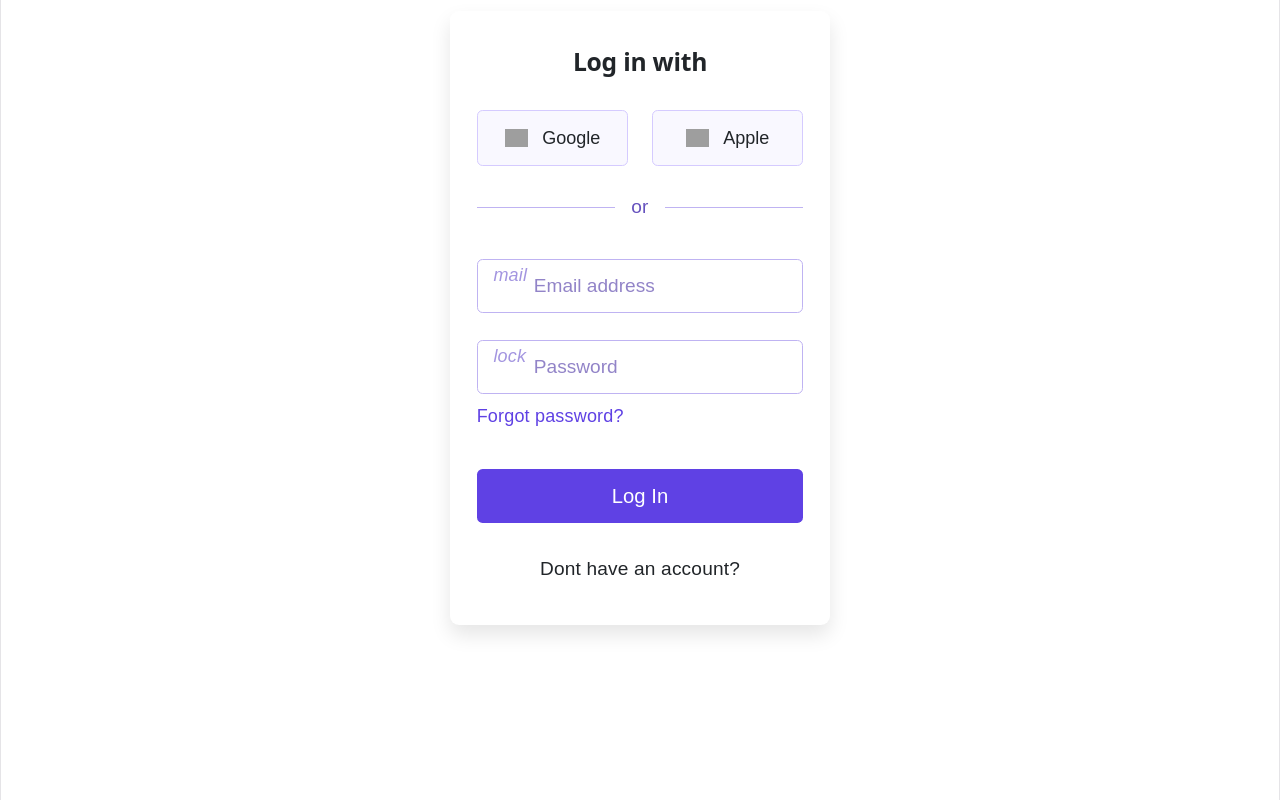
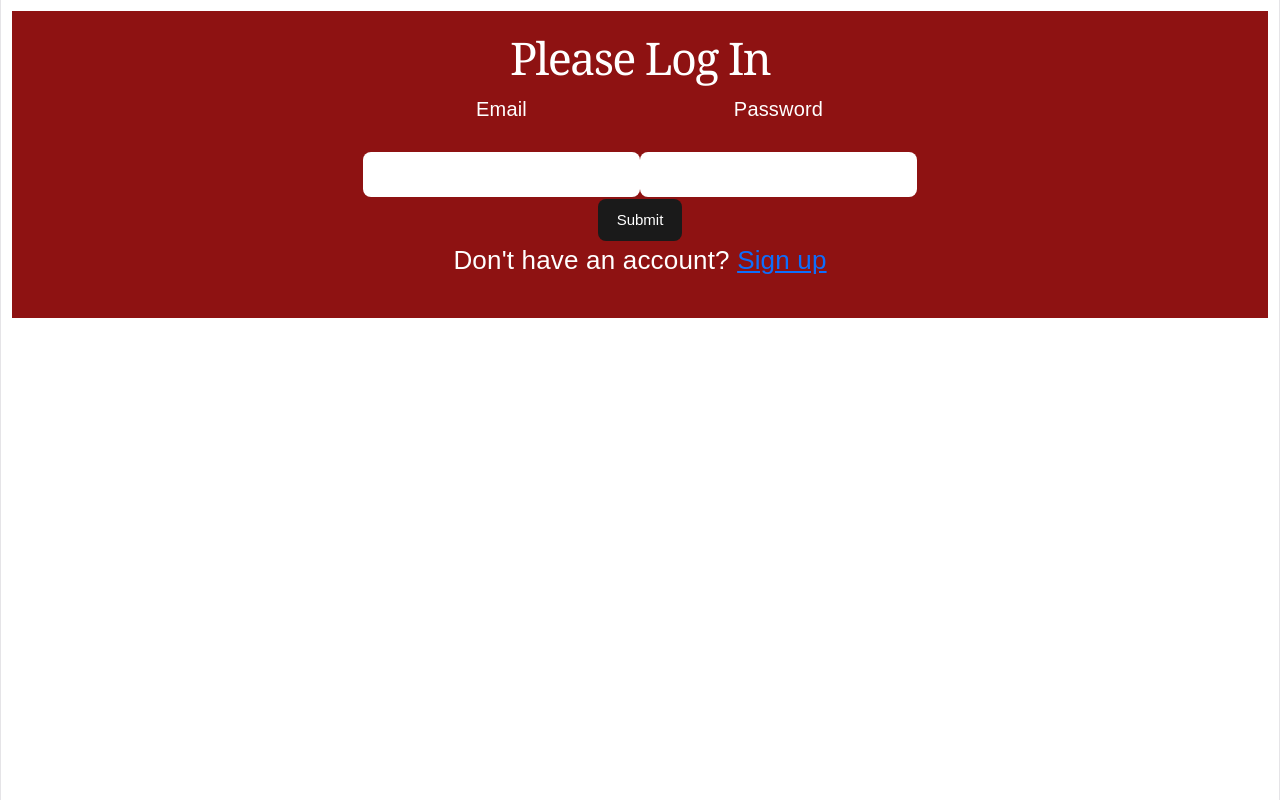
Before and after one commit to ptn23/QuoraLite, a React (Vite) app: page / in a window 1280 px wide. Built offline with nearby package versions, Linux system fonts and the light colour scheme; grey boxes are pictures that could not be loaded.

Commit message:
Successfully created login/sign in pages

```diff
--- a/src/App.jsx
+++ b/src/App.jsx
@@ -1,4 +1,4 @@
-import { useState } from 'react'
+import { useEffect, useState } from 'react'
 import React from 'react';
 import { useRoutes, Link } from 'react-router-dom'
 import CreatePost from './pages/CreatePost';
@@ -7,8 +7,6 @@ import ReadPosts from './pages/ReadPosts';
 import ViewDetail from './pages/ViewDetail';
 import './App.css'
 import Login from './pages/Login';
-import SocialLogin from "./components/SocialLogin";
-import InputField from "./components/InputField";
 import SignUp from './pages/SignUp';
 
 function App() {
@@ -17,59 +15,62 @@ function App() {
   const [search, setSearch] = useState('')
   const [flag, setFlag] = useState('')
   const [mode, setMode] = useState('Dark')
-  //const [token, setToken] = useState()
-  const [login, setLogin] = useState(false)
 
-  const handleLogin = (e) =>{
-    e.preventDefault();
+  const [login, setLogin] = useState(() => {
+    return localStorage.getItem('isLoggedIn') === 'true'
+  })
+
+  useEffect(() => {
+    localStorage.getItem('isLoggedIn', login)
+  }, [login])
+
+  const handleLogin = (session) =>{
     setLogin(true);
+  }
+
+  const handleLogout = () =>{
+    setLogin(false);
+    localStorage.removeItem('isLoggedIn');
   }
 
   let element = useRoutes([
     {
       path: "/",
-      element:<ReadPosts
-      sortBy={sortBy}
-      search={search}
-      flags={flag}/>
+      element: login ?
+      (<ReadPosts sortBy={sortBy} search={search} flags={flag}/>) :
+      (<LoginView onLogin={handleLogin}/>)
     },
     {
       path:"/edit/:id",
-      element: <EditPost />
+      element: login?
+      (<EditPost />):
+      (<LoginView onLogin={handleLogin}/>)
     },
     {
       path:"/new",
-      element: <CreatePost />
+      element: login?
+      (<CreatePost />) :
+      (<LoginView onLogin={handleLogin}/>)
     },
     {
       path:"/detail/:id",
       element: <ViewDetail/>
     },
+    {
+      path: "/signup",
+      element: <SignUp/>
+    }
   ]);
 
-  if (!login){
-    return (
-    <div className="login-container">
-      <h2 className="form-title">Log in with</h2>
-      <SocialLogin />
-      <p className="separator"><span>or</span></p>
-      <form action="#" className="login-form" onSubmit={handleLogin}>
-        <InputField type="email" placeholder="Email address" icon="mail" />
-        <InputField type="password" placeholder="Password" icon="lock" />
-        <a href="#" className="forgot-password-link">Forgot password?</a>
-        <button type="submit" className="login-button">Log In</button>
-      </form>
-      <p className="signup-prompt">
-        Dont have an account?
-        {/* <Link to="/signup" className="signup-link">Sign up</Link> */}
-      </p>
-    </div>
-    )
-  }
+  function LoginView() {
+  return <Login setToken={handleLogin}/>
+}
 
   return (
     <>
       <div className="App" data-theme={mode}>
+        {
+          login ? (
       <div className="header">
         <h1>QuoraLite</h1>
 
@@ -132,7 +133,9 @@ function App() {
 
         <Link to="/"><button className="headerBtn"> Home  </button></Link>
         <Link to="/new"><button className="headerBtn"> Create New Posts </button></Link>
+        <button className="headerBtn" onClick={() => setLogin(false)}>Sign Out</button>
         </div>
+        ) : null}
         {element}
     </div>
     </>
--- a/src/pages/Login.jsx
+++ b/src/pages/Login.jsx
@@ -1,41 +1,47 @@
-import React from 'react';
+import React, {useState} from 'react';
+import {supabase} from '../client'
+import {Link} from 'react-router-dom'
 import './Login.css';
 import PropTypes from 'prop-types';
 
-async function loginUser(credentials) {
-  return fetch('http://localhost:8080/login', {
-   method: 'POST',
-   headers: {
-     'Content-Type': 'application/json'
-   },
-   body: JSON.stringify(credentials)
- })
-   .then(data => data.json())
-}
-
-const handleSubmit = async e => {
-    e.preventDefault();
-    const token = await loginUser({
-      username,
-      password
-    });
-    setToken(token);
-  }
+// async function loginUser(credentials) {
+//   return fetch('http://localhost:8080/login', {
+//    method: 'POST',
+//    headers: {
+//      'Content-Type': 'application/json'
+//    },
+//    body: JSON.stringify(credentials)
+//  })
+//    .then(data => data.json())
+// }
 
 
 export default function Login({setToken}) {
 
-  const [userName, setUserName] = useState();
+  const [email, setEmail] = useState();
   const [password, setPassword] = useState();
+
+
+  const handleSubmit = async e => {
+    e.preventDefault();
+    const {data, error} = await supabase.from('users').select('*').eq('email', email).eq('password', password).single();
+    if (error){
+      alert('Login failed')
+    }
+    else{
+      setToken(data.session)
+    }
+  }
+
 
   return(
     <div className="login-wrapper">
       <h1>Please Log In</h1>
       <form onSubmit={handleSubmit}>
         <label>
-          <p>Username</p>
+          <p>Email</p>
           <input type="text"
-          onChange={e => setUserName(e.target.value)} />
+          onChange={e => setEmail(e.target.value)} />
         </label>
         <label>
           <p>Password</p>
@@ -46,6 +52,9 @@ export default function Login({setToken}) {
           <button type="submit">Submit</button>
         </div>
       </form>
+      <p className="signup-prompt">
+        Don't have an account? <Link to="/signup" className="signup-link">Sign up</Link>
+      </p>
     </div>
   )
 }
--- a/src/pages/SignUp.jsx
+++ b/src/pages/SignUp.jsx
@@ -1,4 +1,5 @@
 import { useState } from 'react'
+import { useNavigate } from 'react-router';
 import { supabase } from '../client'
 
 const SignUp = () => {
```
